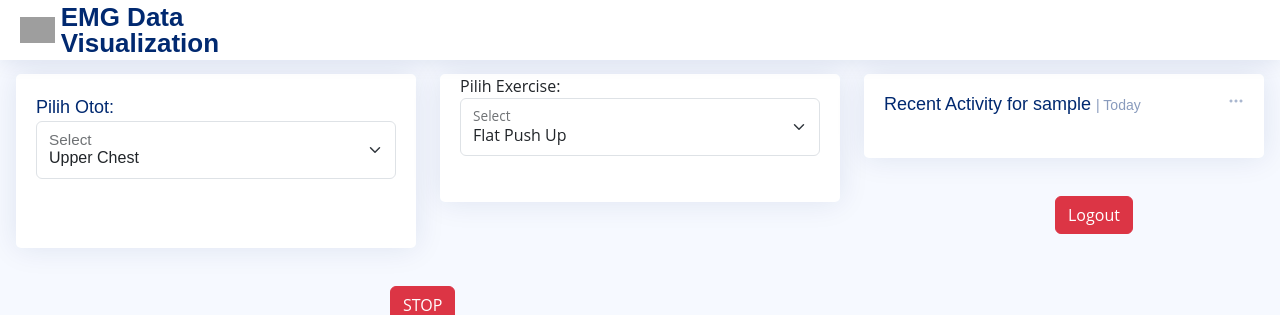
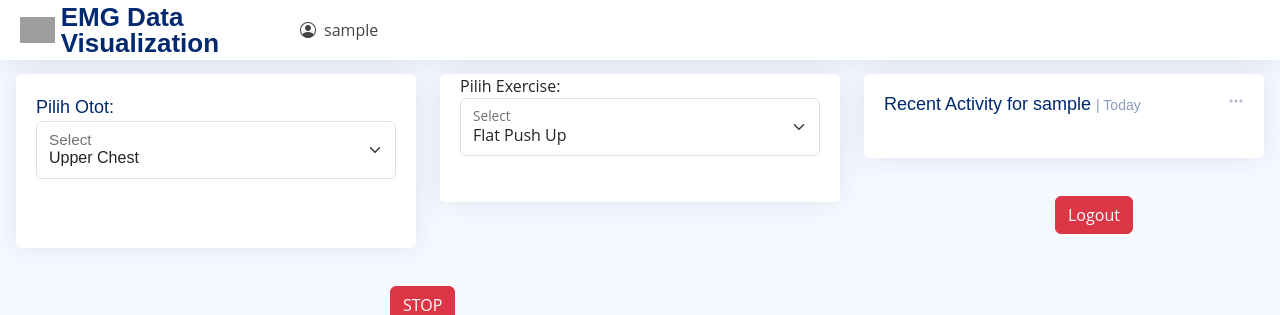
Before and after one commit to William-Surya-Wijaya/tubes_iot, a CodeIgniter app: page /tubes_iot/Dashboard/proses in a window 1280 px wide. Shown: the top 315 px of the page. Run offline with CodeIgniter, Linux system fonts and the light colour scheme; the visitor is signed in with stand-in values (Sample User, id 1); data that the repository does not hold is empty; some libraries are stand-ins or nearby versions; grey boxes are pictures that could not be loaded.

Commit message:
update session

```diff
--- a/application/views/dashboard.php
+++ b/application/views/dashboard.php
@@ -33,7 +33,6 @@
 
 
       <div class="user-info ml-auto d-flex align-items-center">
-          <!-- Tambahkan elemen berikut untuk menampilkan nama user -->
           <i class="bi-person-circle"></i>
           <span class="ps-2"><?php echo $this->session->userdata('username'); ?></span>
       </div>
--- a/application/views/dashboard2.php
+++ b/application/views/dashboard2.php
@@ -30,6 +30,10 @@
         <img  src="assets/img/logo.png" alt="">
         <span  class="d-none d-lg-block">EMG Data Visualization</span>
       </a>
+      <div class="user-info ml-auto d-flex align-items-center">
+          <i class="bi-person-circle"></i>
+          <span class="ps-2"><?php echo $this->session->userdata('username'); ?></span>
+      </div>
 
     </div><!-- End Logo -->
 
```
